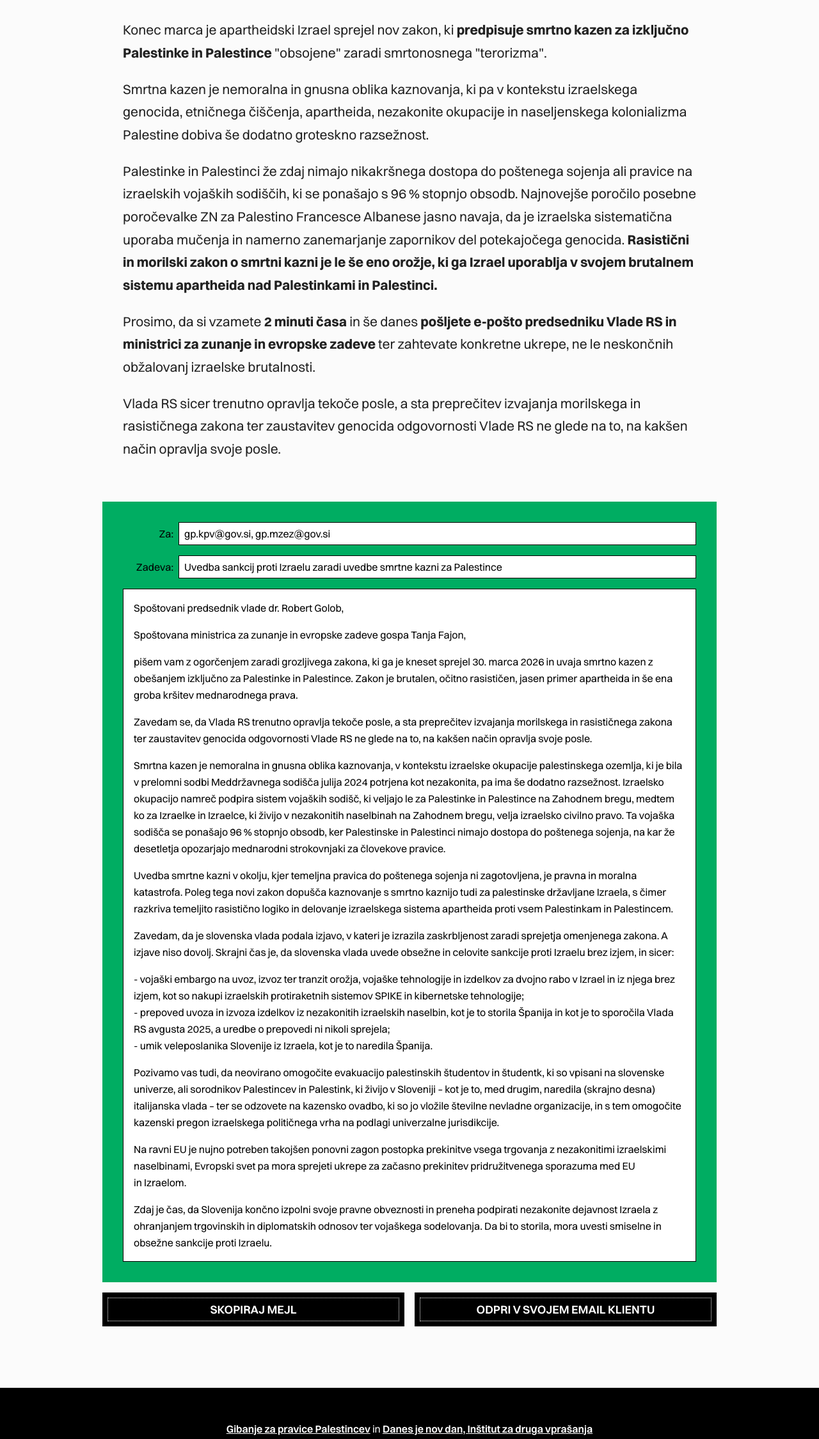
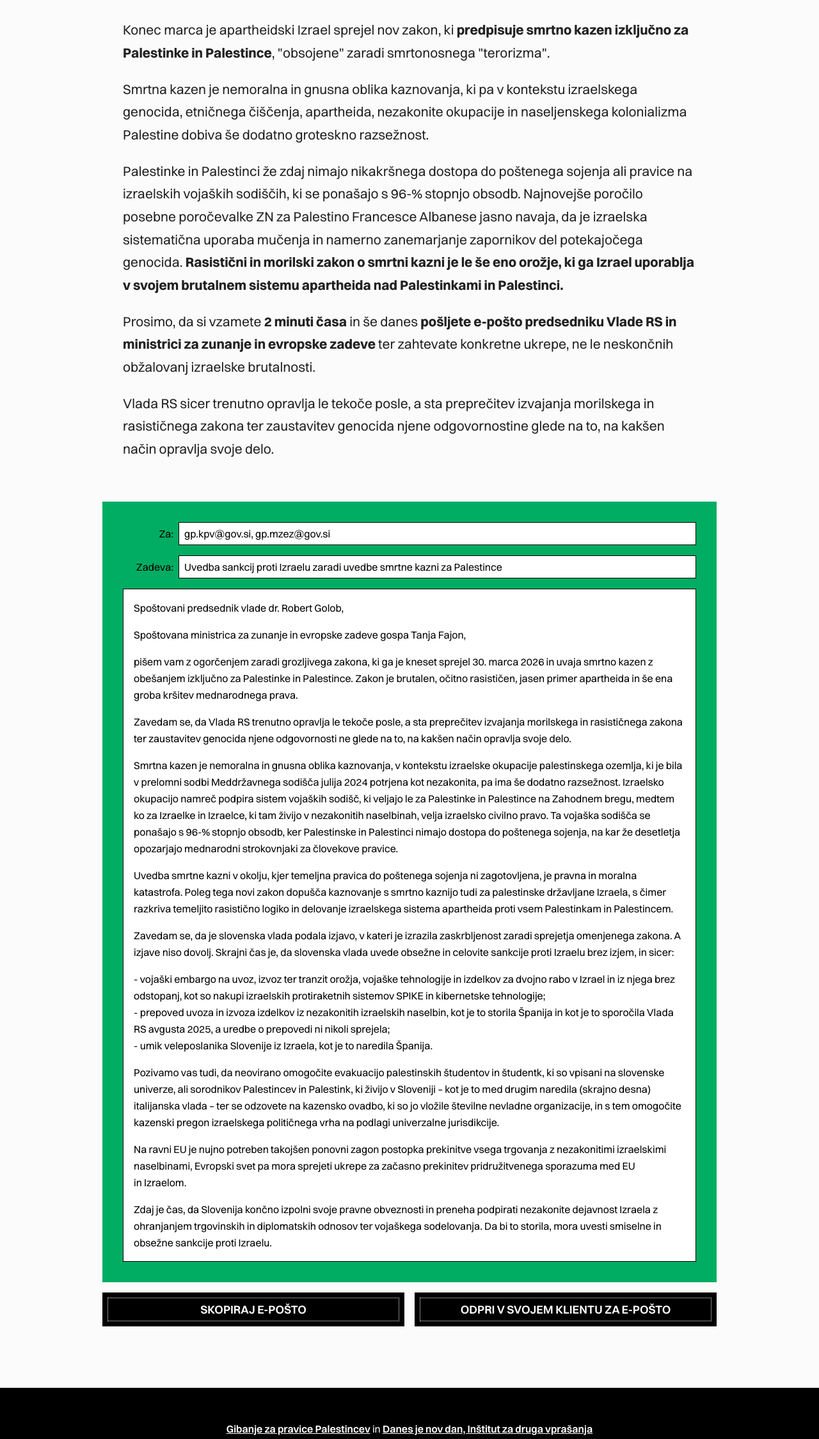
Before and after one commit to danesjenovdan/sova, a website built with Parcel: page src/index.html in a window 1280 px wide. Shown: the part 311-2560 px from the top of the page at 64% size. Built offline with nearby package versions, Linux system fonts and the light colour scheme.

Commit message:
update texts

```diff
--- a/src/index.html
+++ b/src/index.html
@@ -75,10 +75,9 @@
               <p>
                 Konec marca je apartheidski Izrael sprejel nov zakon, ki
                 <strong
-                  >predpisuje smrtno kazen za izključno Palestinke in
+                  >predpisuje smrtno kazen izključno za Palestinke in
                   Palestince</strong
-                >
-                "obsojene" zaradi smrtonosnega "terorizma".
+                >, "obsojene" zaradi smrtonosnega "terorizma".
               </p>
               <p>
                 Smrtna kazen je nemoralna in gnusna oblika kaznovanja, ki pa v
@@ -89,31 +88,30 @@
               <p>
                 Palestinke in Palestinci že zdaj nimajo nikakršnega dostopa do
                 poštenega sojenja ali pravice na izraelskih vojaških sodiščih,
-                ki se ponašajo s 96 % stopnjo obsodb. Najnovejše poročilo
+                ki se ponašajo s 96-% stopnjo obsodb. Najnovejše poročilo
                 posebne poročevalke ZN za Palestino Francesce Albanese jasno
                 navaja, da je izraelska sistematična uporaba mučenja in namerno
                 zanemarjanje zapornikov del potekajočega genocida.
-                <strong>
-                  Rasistični in morilski zakon o smrtni kazni je le še eno
+                <strong
+                  >Rasistični in morilski zakon o smrtni kazni je le še eno
                   orožje, ki ga Izrael uporablja v svojem brutalnem sistemu
-                  apartheida nad Palestinkami in Palestinci.
-                </strong>
+                  apartheida nad Palestinkami in Palestinci.</strong
+                >
               </p>
               <p>
                 Prosimo, da si vzamete <strong>2 minuti časa</strong> in še
                 danes
-                <strong>
-                  pošljete e-pošto predsedniku Vlade RS in ministrici za zunanje
-                  in evropske zadeve
-                </strong>
-                ter zahtevate konkretne ukrepe, ne le neskončnih obžalovanj
+                <strong
+                  >pošljete e-pošto predsedniku Vlade RS in ministrici za
+                  zunanje in evropske zadeve </strong
+                >ter zahtevate konkretne ukrepe, ne le neskončnih obžalovanj
                 izraelske brutalnosti.
               </p>
               <p>
-                Vlada RS sicer trenutno opravlja tekoče posle, a sta preprečitev
-                izvajanja morilskega in rasističnega zakona ter zaustavitev
-                genocida odgovornosti Vlade RS ne glede na to, na kakšen način
-                opravlja svoje posle.
+                Vlada RS sicer trenutno opravlja le tekoče posle, a sta
+                preprečitev izvajanja morilskega in rasističnega zakona ter
+                zaustavitev genocida njene odgovornostine glede na to, na kakšen
+                način opravlja svoje delo.
               </p>
             </div>
             <div class="email-box">
@@ -144,10 +142,10 @@
                   groba kršitev mednarodnega prava.
                 </p>
                 <p>
-                  Zavedam se, da Vlada RS trenutno opravlja tekoče posle, a sta
-                  preprečitev izvajanja morilskega in rasističnega zakona ter
-                  zaustavitev genocida odgovornosti Vlade RS ne glede na to, na
-                  kakšen način opravlja svoje posle.
+                  Zavedam se, da Vlada RS trenutno opravlja le tekoče posle, a
+                  sta preprečitev izvajanja morilskega in rasističnega zakona
+                  ter zaustavitev genocida njene odgovornosti ne glede na to, na
+                  kakšen način opravlja svoje delo.
                 </p>
                 <p>
                   Smrtna kazen je nemoralna in gnusna oblika kaznovanja, v
@@ -156,12 +154,12 @@
                   potrjena kot nezakonita, pa ima še dodatno razsežnost.
                   Izraelsko okupacijo namreč podpira sistem vojaških sodišč, ki
                   veljajo le za Palestinke in Palestince na Zahodnem bregu,
-                  medtem ko za Izraelke in Izraelce, ki živijo v nezakonitih
-                  naselbinah na Zahodnem bregu, velja izraelsko civilno pravo.
-                  Ta vojaška sodišča se ponašajo 96 % stopnjo obsodb, ker
-                  Palestinske in Palestinci nimajo dostopa do poštenega sojenja,
-                  na kar že desetletja opozarjajo mednarodni strokovnjaki za
-                  človekove pravice.
+                  medtem ko za Izraelke in Izraelce, ki tam živijo v nezakonitih
+                  naselbinah, velja izraelsko civilno pravo. Ta vojaška sodišča
+                  se ponašajo s 96-% stopnjo obsodb, ker Palestinske in
+                  Palestinci nimajo dostopa do poštenega sojenja, na kar že
+                  desetletja opozarjajo mednarodni strokovnjaki za človekove
+                  pravice.
                 </p>
                 <p>
                   Uvedba smrtne kazni v okolju, kjer temeljna pravica do
@@ -172,7 +170,7 @@
                   sistema apartheida proti vsem Palestinkam in Palestincem.
                 </p>
                 <p>
-                  Zavedam, da je slovenska vlada podala izjavo, v kateri je
+                  Zavedam se, da je slovenska vlada podala izjavo, v kateri je
                   izrazila zaskrbljenost zaradi sprejetja omenjenega zakona. A
                   izjave niso dovolj. Skrajni čas je, da slovenska vlada uvede
                   obsežne in celovite sankcije proti Izraelu brez izjem, in
@@ -181,20 +179,20 @@
                 <p>
                   - vojaški embargo na uvoz, izvoz ter tranzit orožja, vojaške
                   tehnologije in izdelkov za dvojno rabo v Izrael in iz njega
-                  brez izjem, kot so nakupi izraelskih protiraketnih sistemov
-                  SPIKE in kibernetske tehnologije;<br />
+                  brez odstopanj, kot so nakupi izraelskih protiraketnih
+                  sistemov SPIKE in kibernetske tehnologije;<br />
                   - prepoved uvoza in izvoza izdelkov iz nezakonitih izraelskih
                   naselbin, kot je to storila Španija in kot je to sporočila
                   Vlada RS avgusta 2025, a uredbe o prepovedi ni nikoli
                   sprejela;<br />
                   - umik veleposlanika Slovenije iz Izraela, kot je to naredila
-                  Španija.<br />
+                  Španija.
                 </p>
                 <p>
                   Pozivamo vas tudi, da neovirano omogočite evakuacijo
                   palestinskih študentov in študentk, ki so vpisani na slovenske
                   univerze, ali sorodnikov Palestincev in Palestink, ki živijo v
-                  Sloveniji – kot je to, med drugim, naredila (skrajno desna)
+                  Sloveniji – kot je to med drugim naredila (skrajno desna)
                   italijanska vlada – ter se odzovete na kazensko ovadbo, ki so
                   jo vložile številne nevladne organizacije, in s tem omogočite
                   kazenski pregon izraelskega političnega vrha na podlagi
@@ -217,10 +215,10 @@
             </div>
             <div class="email-buttons">
               <button type="button" class="email-btn js-copy-mail-btn">
-                <span>SKOPIRAJ MEJL</span>
+                <span>SKOPIRAJ E-POŠTO</span>
               </button>
               <button type="button" class="email-btn js-open-mail-btn">
-                <span>ODPRI V SVOJEM EMAIL KLIENTU</span>
+                <span>ODPRI V SVOJEM KLIENTU ZA E-POŠTO</span>
               </button>
             </div>
           </div>
```
